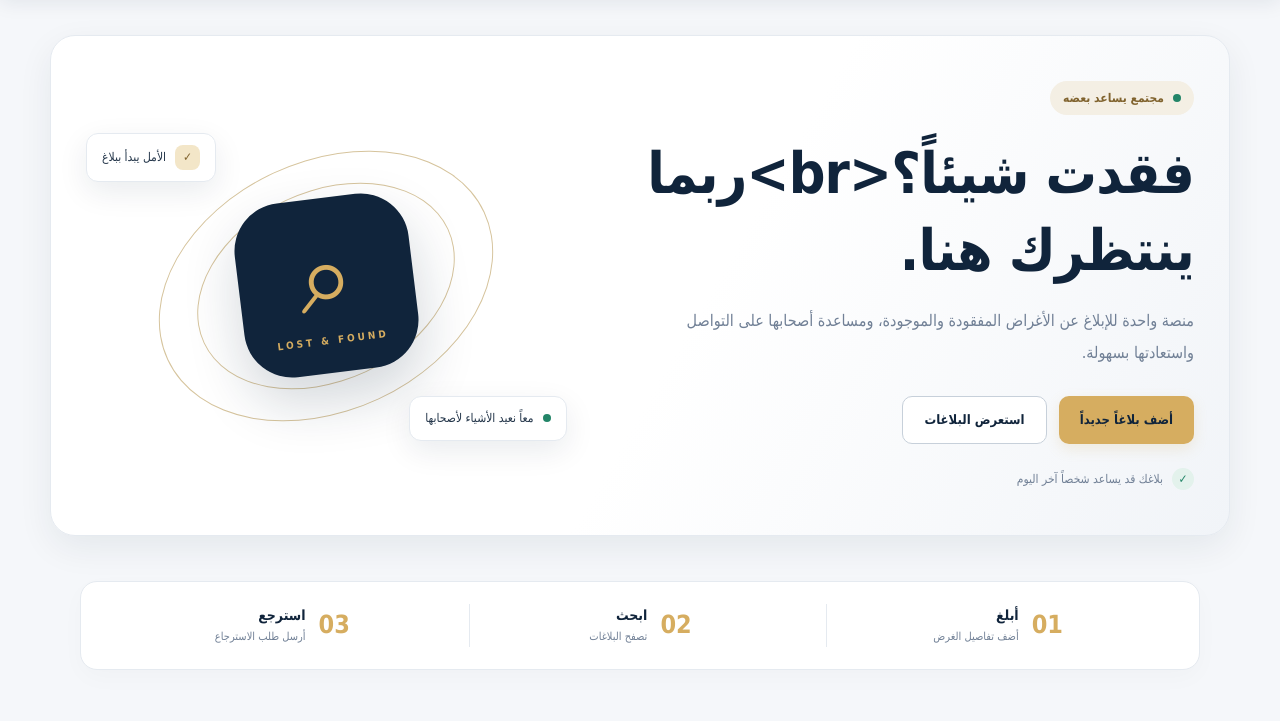
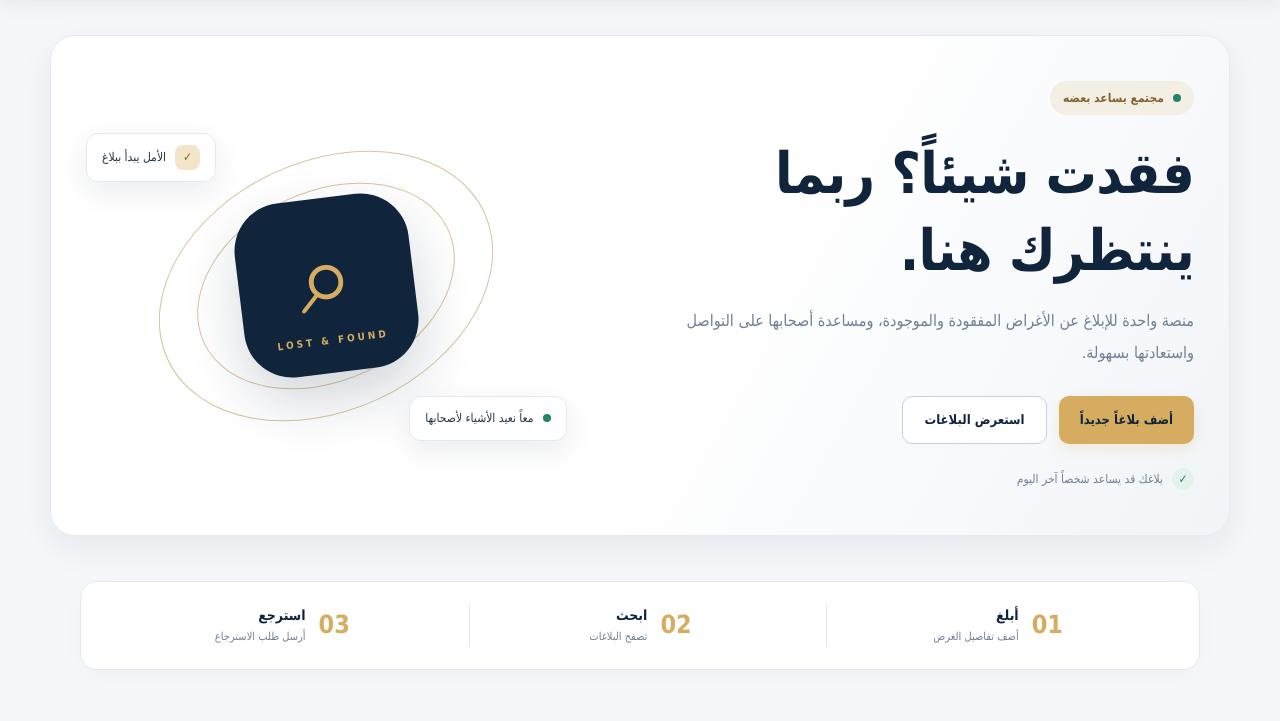
Before and after one commit to zaineb2916-ship-it/LostAndFound, a plain HTML site: page index.html in a window 1280 px wide. Shown: the part 79-800 px from the top of the page. Drawn offline with Linux system fonts and the light colour scheme; no server answers.

Commit message:
Fix HTML encoding and update heading text

```diff
--- a/index.html
+++ b/index.html
@@ -38,7 +38,7 @@
       </span>
 
       <h1
-        data-ar="فقدت شيئاً؟<br>ربما ينتظرك هنا."
+        data-ar="فقدت شيئاً؟ ربما ينتظرك هنا."
         data-en="Lost something?<br>It may be waiting here.">
         فقدت شيئاً؟<br>ربما ينتظرك هنا.
       </h1>
```
